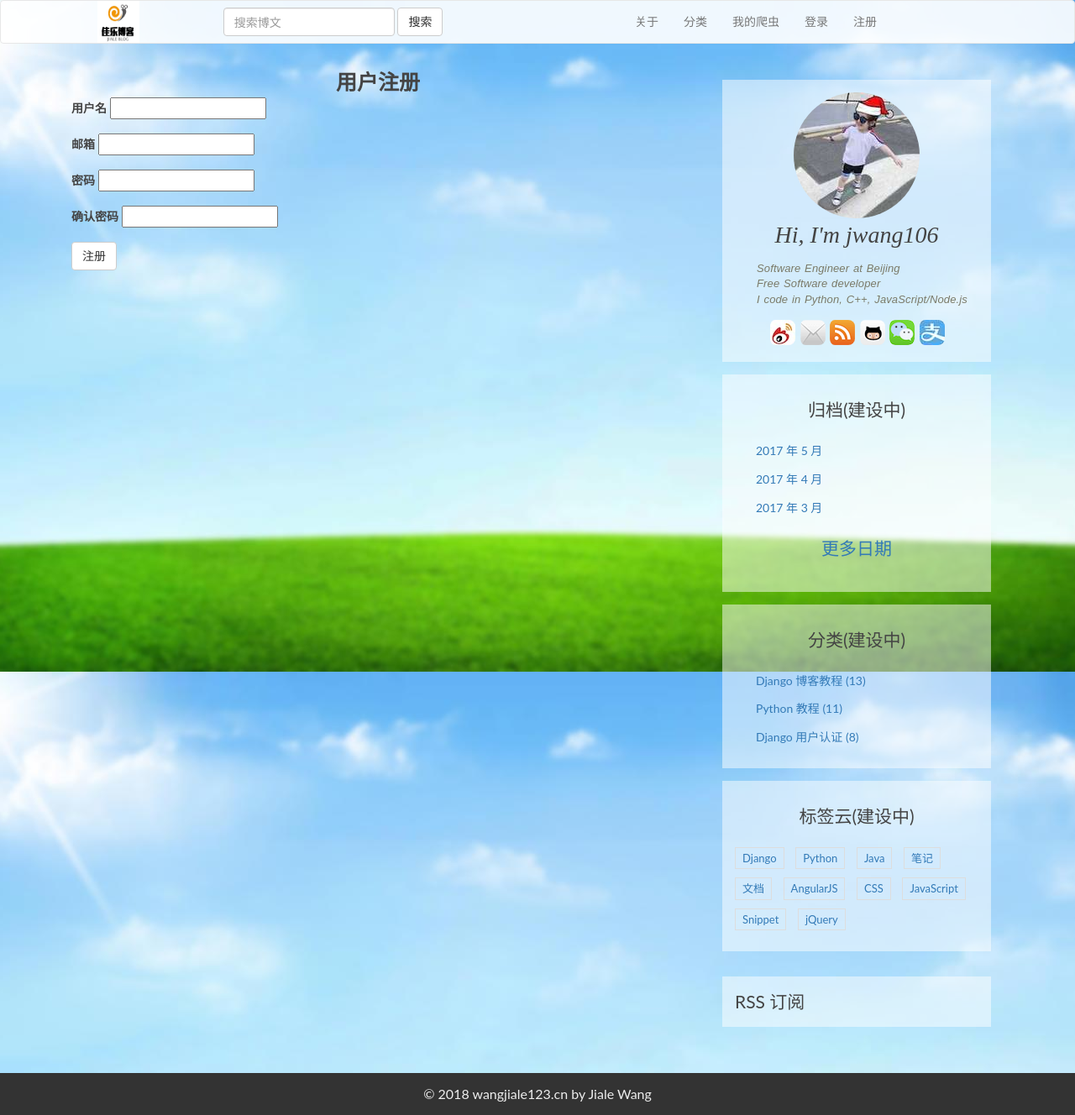
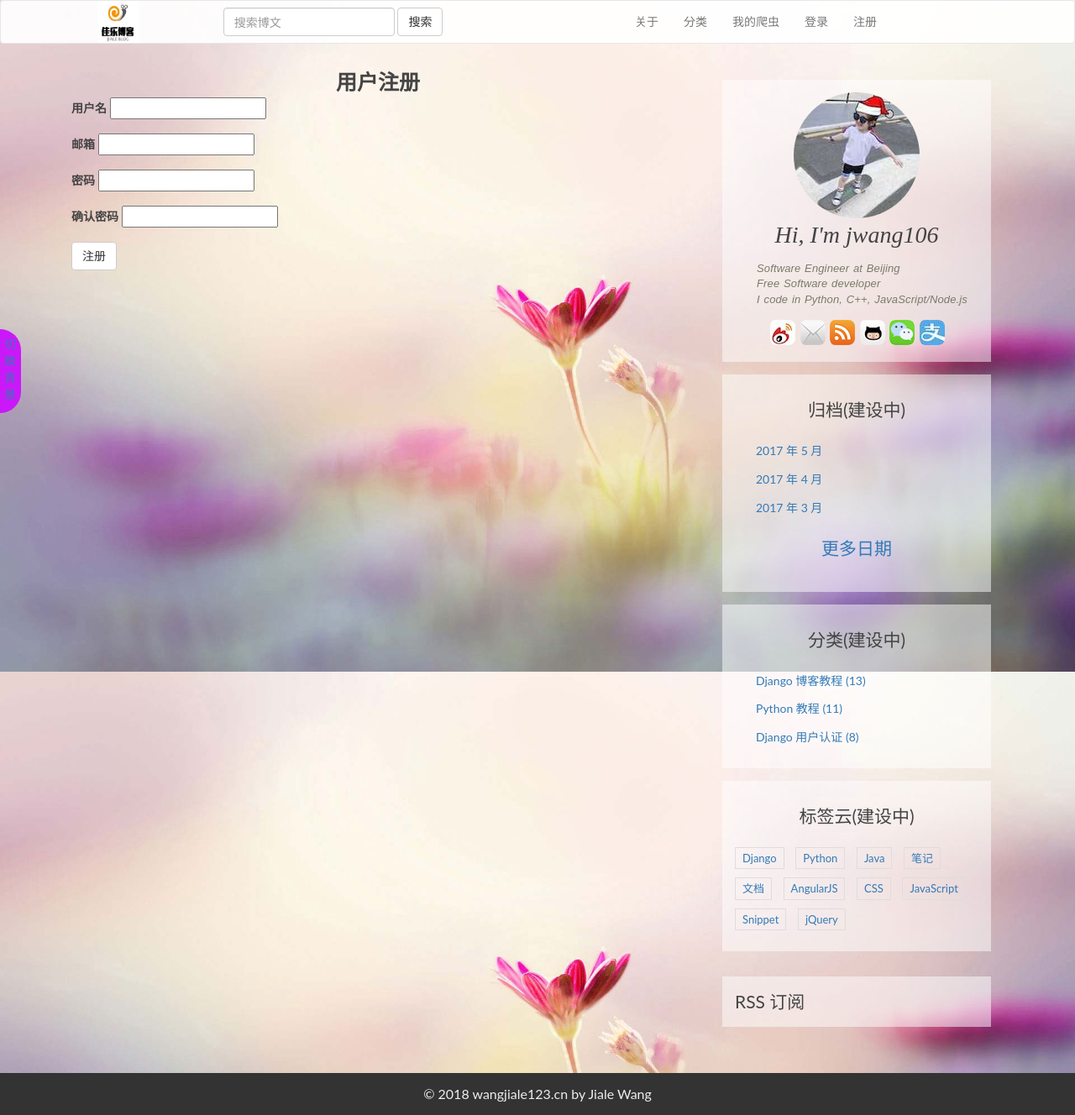
Before and after one commit to jwang106git/django_blog, a Django app: page /auth/register in a window 1280 px wide. Shown: the whole page at 84% size. Run offline with Django 3.2, Linux system fonts and the light colour scheme; some libraries are stand-ins or nearby versions.

Commit message:
add change background image

```diff
--- a/templates/base.html
+++ b/templates/base.html
@@ -3,7 +3,7 @@
 <html lang="en">
 <head>
     <meta charset="UTF-8">
-    <meta name="viewport" content="width=device-width, initial-scale=0.25, maximum-scale=1" />
+    <meta name="viewport" content="width=device-width, initial-scale=0.25, maximum-scale=1"/>
     <title>{% block title %} {% endblock %}</title>
     <link rel="stylesheet" href="{% static 'css/bootstrap.min.css' %}">
     <link rel="stylesheet" href="{% static 'css/custom.css' %}">
@@ -21,15 +21,22 @@
             color: red;
         }
     </style>
-<script type="text/javascript" src="{% static 'js/jquery.2.1.4.min.js' %}"></script>
+    <script type="text/javascript" src="{% static 'js/jquery.2.1.4.min.js' %}"></script>
 </head>
-<body background="{% static 'img/bg_img/bg0.jpg' %}">
+<body id="baseBody" style="background-image: url('{% static 'img/bg_img/bg2.jpg' %}')">
 <div style="margin-bottom: 80px;">
     {% include 'nav.html' %}
 </div>
 <div class="container">
     {% block body %} {% endblock %}
     {% include 'aside.html' %}
+</div>
+<div style="position: fixed; top:49%; left:0; width:25px; height:100px; background-color:#cb18f8; border-radius: 0 25px 25px 0; ">
+    <a href="javascript:void(0)" onclick="changeBackground()">
+        <div style="padding-top: 8px; padding-left: 5px;">
+            切换背景
+        </div>
+    </a>
 </div>
 <div>
     {% include 'footer.html' %}
@@ -38,6 +45,7 @@
 <script type="text/javascript" src="{% static 'js/NativeShare.js' %}"></script>
 
 <script type="text/javascript">
+    var flag = 2;
     const nativeShare = new NativeShare();
     const shareData = {
         title: '分享标题',
@@ -46,14 +54,15 @@
         link: 'http://39.107.64.193:3',
         icon: "{% static 'img/social/head.png' %}",
         // 不要过于依赖以下两个回调，很多浏览器是不支持的
-        success: function() {
+        success: function () {
             console.log("success")
         },
-        fail: function() {
+        fail: function () {
             console.log("fail")
         }
     };
     nativeShare.setShareData(shareData)
+
     function call(command) {
         try {
             nativeShare.call(command)
@@ -63,6 +72,20 @@
             // console.log("err.message")
         }
     };
+
+    function changeBackground() {
+        flag++;
+        const temp_url = "url('" + {% static ''%} +'img/bg_img/bg' + flag + '.jpg' + "')";
+        console.log(temp_url);
+        if (flag >= 5) {
+            flag = -1;
+            $("#baseBody").css("background","");
+            $("#baseBody").css("background-color", "whitesmoke");
+        }
+        else {
+            $("#baseBody").css("background-image", temp_url);
+        }
+    };
 </script>
 {% block js %}
 {% endblock %}
```
